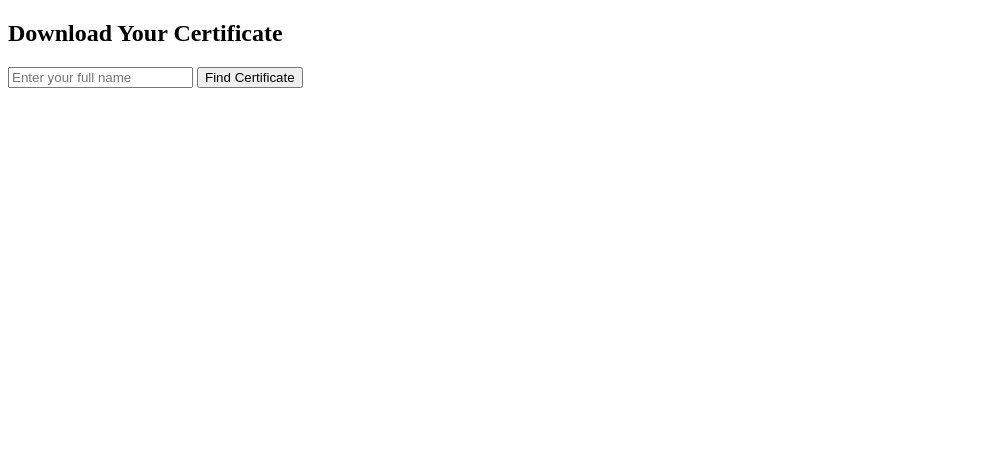
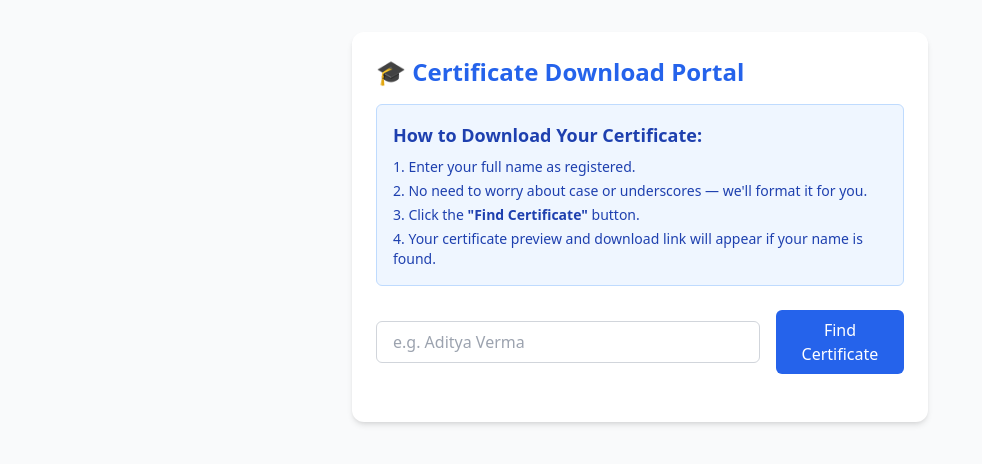
Before and after one commit to Siddharth0-5/certificate-portal, a plain HTML site: page index.html in a window 1280 px wide. Shown: the whole page, without its empty margins (0-982 px from the left). Drawn offline with nearby package versions, Linux system fonts and the light colour scheme.

Commit message:
Update index.html

```diff
--- a/index.html
+++ b/index.html
@@ -1,15 +1,43 @@
 <!DOCTYPE html>
 <html lang="en">
 <head>
-  <meta charset="UTF-8">
-  <meta name="viewport" content="width=device-width, initial-scale=1">
+  <meta charset="UTF-8" />
+  <meta name="viewport" content="width=device-width, initial-scale=1.0" />
   <title>Certificate Portal</title>
+  <script src="https://cdn.tailwindcss.com"></script>
 </head>
-<body>
-  <h2>Download Your Certificate</h2>
-  <input type="text" id="nameInput" placeholder="Enter your full name" />
-  <button onclick="findCertificate()">Find Certificate</button>
-  <div id="result" style="margin-top: 20px;"></div>
+<body class="bg-gray-50 min-h-screen flex flex-col items-center px-4 py-8">
+  <div class="max-w-xl w-full bg-white p-6 rounded-xl shadow-md">
+    <h1 class="text-2xl font-bold text-blue-600 mb-4">🎓 Certificate Download Portal</h1>
+
+    <div class="bg-blue-50 border border-blue-200 text-blue-800 p-4 rounded-md mb-6">
+      <h2 class="font-semibold text-lg mb-2">How to Download Your Certificate:</h2>
+      <ol class="list-decimal list-inside space-y-1 text-sm">
+        <li>Enter your full name as registered.</li>
+        <li>No need to worry about case or underscores — we'll format it for you.</li>
+        <li>Click the <strong>"Find Certificate"</strong> button.</li>
+        <li>Your certificate preview and download link will appear if your name is found.</li>
+      </ol>
+    </div>
+
+    <div class="flex flex-col sm:flex-row items-center gap-4">
+      <input
+        type="text"
+        id="nameInput"
+        placeholder="e.g. Aditya Verma"
+        class="w-full px-4 py-2 border border-gray-300 rounded-md focus:ring focus:ring-blue-200 focus:outline-none"
+      />
+      <button
+        onclick="findCertificate()"
+        class="bg-blue-600 text-white px-6 py-2 rounded-md hover:bg-blue-700 transition"
+      >
+        Find Certificate
+      </button>
+    </div>
+
+    <div id="result" class="mt-6 text-center"></div>
+  </div>
+
   <script src="script.js"></script>
 </body>
 </html>
```
